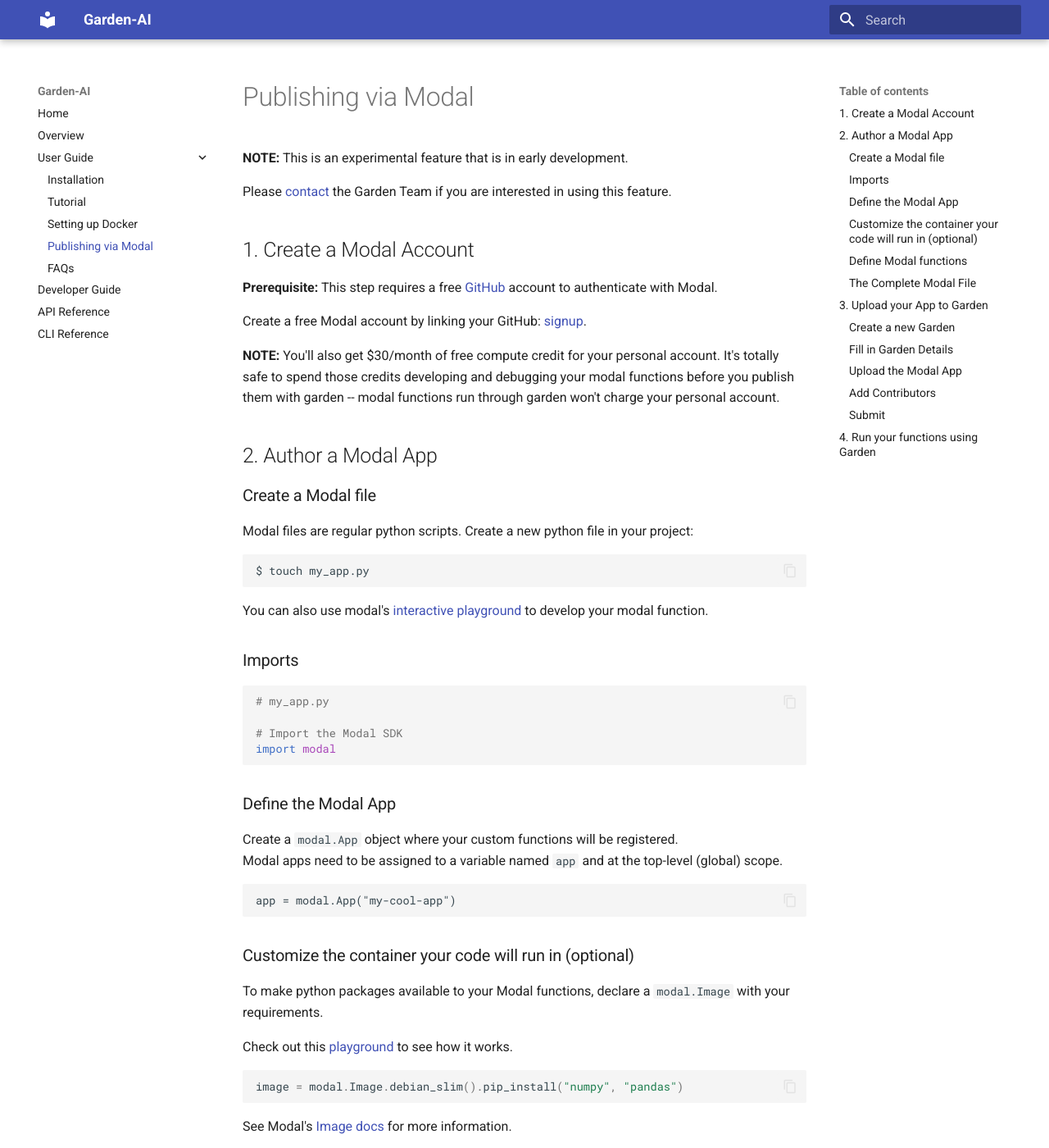
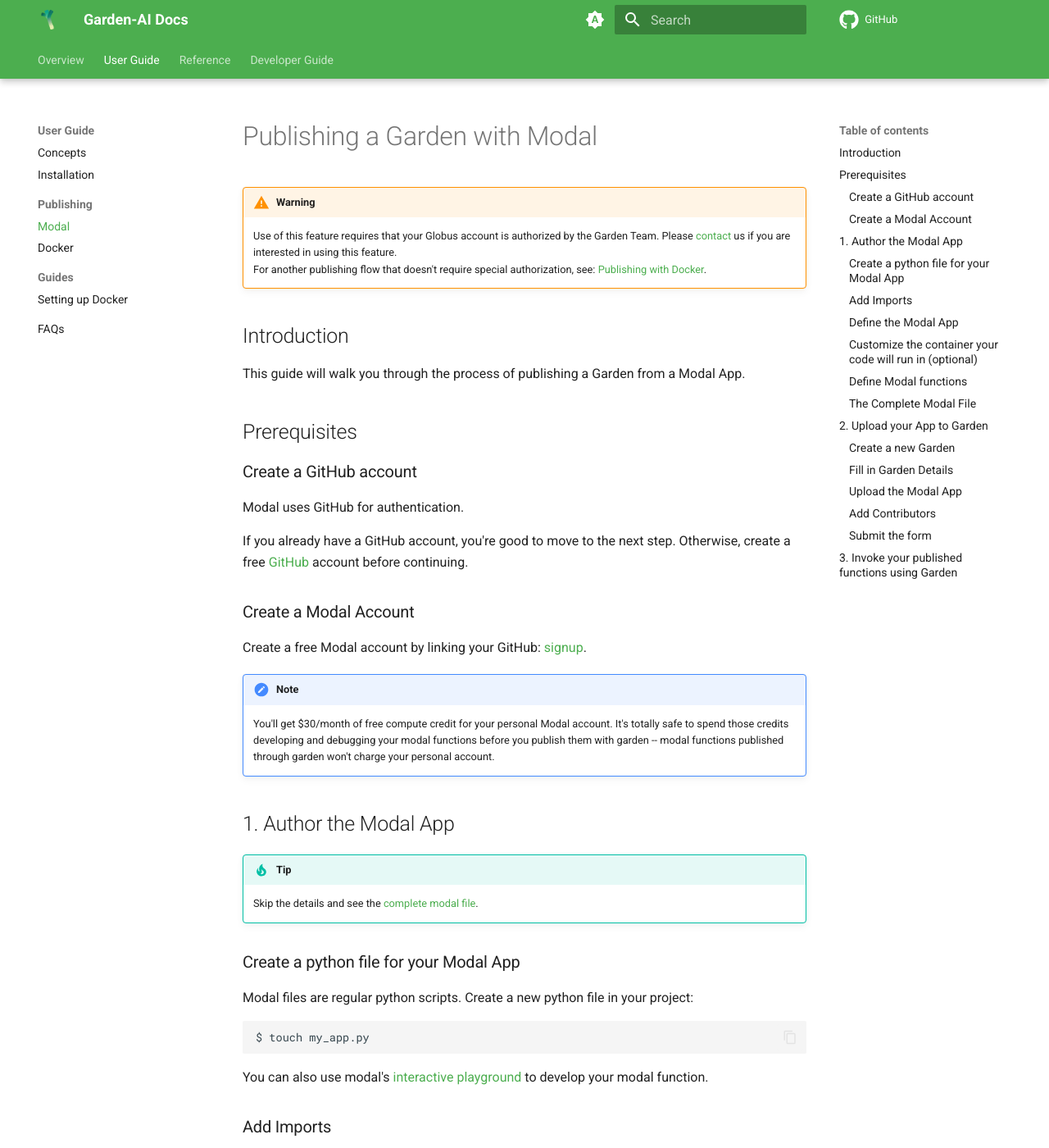
Before and after one commit to Garden-AI/garden, an MkDocs documentation site: the page built from docs/user_guide/publishing/modal-publishing.md, in a window 1280 px wide and 1400 px high. Shown: the whole window at 82% size. Built offline with MkDocs 1.6.1 and Material for MkDocs 9.7.7, drawn with Linux system fonts in a browser that asks for light colours; comment, search, counter and statistics services are not loaded; some of the changed text lies outside the part shown.

````diff
--- a/docs/user_guide/modal-publishing.md
+++ b/docs/user_guide/publishing/modal-publishing.md
@@ -1,18 +1,35 @@
-**NOTE:** This is an experimental feature that is in early development.
+# Publishing a Garden with Modal
 
-Please [contact](mailto:thegardens@uchicago.edu) the Garden Team if you are interested in using this feature.
+!!! Warning
+    Use of this feature requires that your Globus account is authorized by the Garden Team. Please [contact](mailto:thegardens@uchicago.edu) us if you are interested in using this feature.
+    For another publishing flow that doesn't require special authorization, see: [Publishing with Docker](tutorial_docker.md).
 
-## 1. Create a Modal Account
+## Introduction
 
-**Prerequisite:** This step requires a free [GitHub](https://github.com/join) account to authenticate with Modal.
+This guide will walk you through the process of publishing a Garden from a Modal App.
+
+## Prerequisites
+
+### Create a GitHub account
+
+Modal uses GitHub for authentication.
+
+If you already have a GitHub account, you're good to move to the next step. Otherwise, create a free [GitHub](https://github.com/) account before continuing.
+
+### Create a Modal Account
 
 Create a free Modal account by linking your GitHub: [signup](https://modal.com/signup).
 
-**NOTE:** You'll also get $30/month of free compute credit for your personal account. It's totally safe to spend those credits developing and debugging your modal functions before you publish them with garden -- modal functions run through garden won't charge your personal account.
+!!! Note
+    You'll get $30/month of free compute credit for your personal Modal account. It's totally safe to spend those credits developing and debugging your modal functions before you publish them with garden -- modal functions published through garden won't charge your personal account.
 
-## 2. Author a Modal App
+## 1. Author the Modal App
 
-### Create a Modal file
+!!! Tip
+    Skip the details and see the [complete modal file](#the-complete-modal-file).
+
+
+### Create a python file for your Modal App
 
 Modal files are regular python scripts. Create a new python file in your project:
 
@@ -22,7 +39,7 @@ $ touch my_app.py
 
 You can also use modal's [interactive playground](https://modal.com/playground/get_started) to develop your modal function.
 
-### Imports
+### Add Imports
 
 ```python
 # my_app.py
@@ -94,6 +110,9 @@ import modal
 # Define your App -- this is the top-level entity that holds references to functions
 # It must be assigned to a variable named 'app' for Garden to extact it properly
 app = modal.App("my-cool-app")
+
+# Define a custom container for your functions
+image = modal.Image.debian_slim().pip_install("numpy", "pandas")
 
 # Define a function and register it with the app
 # Functions can be named anything you like
@@ -114,7 +133,9 @@ def my_other_cool_function(data):
   return result
 ```
 
-## 3. Upload your App to Garden
+See the [Modal docs](https://modal.com/docs/guide) for more details on defining Modal Apps and functions.
+
+## 2. Upload your App to Garden
 
 ### Create a new Garden
 
@@ -146,7 +167,7 @@ Fill in information about the authors and any contributors to the Garden.
 
 ![Add Contributors](./images/modal_publishing/garden_contributors_and_submit.png)
 
-### Submit
+### Submit the form
 
 When the information is correct click 'Create Garden'!
 
@@ -154,7 +175,7 @@ It may take a few minutes for the deployment process to finish.
 
 Check the 'My Gardens' tab on your [Profile](https://thegardens.ai/#/user) page for the new Garden. Note the DOI for the next step.
 
-## 4. Run your functions using Garden
+## 3. Invoke your published functions using Garden
 
 After uploading your Modal App to Garden, you should have a new DOI referencing the Garden you created.
 
--- a/mkdocs.yml
+++ b/mkdocs.yml
@@ -1,20 +1,58 @@
-site_name: Garden-AI
+site_name: Garden-AI Docs
+repo_url: https://github.com/Garden-AI/garden
+edit_uri: edit/main/docs/
 nav:
-  - Home: index.md
-  - Overview: architecture_overview.md
+  - Overview: index.md
   - User Guide:
+      - Concepts: user_guide/concepts.md
       - Installation: user_guide/installation.md
-      - Tutorial: user_guide/tutorial.md
-      - Setting up Docker: user_guide/docker.md
-      - Publishing via Modal: user_guide/modal-publishing.md
+      - Publishing:
+          - Modal: user_guide/publishing/modal-publishing.md
+          - Docker: user_guide/publishing/tutorial_docker.md
+      - Guides:
+        - Setting up Docker: user_guide/guides/docker.md
       - FAQs: user_guide/faqs.md
+  - Reference:
+    - API Reference: api-docs.md
+    - CLI Reference: garden-ai.md
   - Developer Guide: developer_guide/contributing.md
-  - API Reference: api-docs.md
-  - CLI Reference: garden-ai.md
 theme:
   name: material
+  palette:
+    - media: "(prefers-color-scheme)"
+      primary: green
+      toggle:
+        icon: material/brightness-auto
+        name: Switch to light mode
+
+    - media: "(prefers-color-scheme: light)"
+      scheme: default
+      primary: green
+      toggle:
+        icon: material/brightness-7
+        name: Switch to dark mode
+
+    - media: "(prefers-color-scheme: dark)"
+      scheme: slate
+      primary: green
+      toggle:
+        icon: material/brightness-4
+        name: Switch to system preference
+
+  favicon: assets/favicon.ico
+  logo: assets/favicon.ico
+  icon:
+    repo: fontawesome/brands/github
   features:
     - content.code.copy
+    - navigation.expand
+    - navigation.paths
+    - navigation.sections
+    - navigation.tabs
+    - navigation.tabs.sticky
+    - navigation.top
+    - search.suggest
+    - search.highlight
 plugins:
   - search
   - callouts
@@ -42,7 +80,6 @@ markdown_extensions:
   - admonition
   - pymdownx.details
   - pymdownx.superfences
-  - codehilite
   - pymdownx.highlight:
       anchor_linenums: true
       line_spans: __span
````
Also changed, not shown: other parts of docs/user_guide/publishing/modal-publishing.md (+1 -2 lines), docs/index.md (+13 -5 lines), docs/assets/favicon.ico (added), docs/user_guide/concepts.md (renamed from docs/architecture_overview.md), docs/user_guide/guides/docker.md (renamed from docs/user_guide/docker.md), docs/user_guide/publishing/tutorial_docker.md (renamed from docs/user_guide/tutorial.md).
